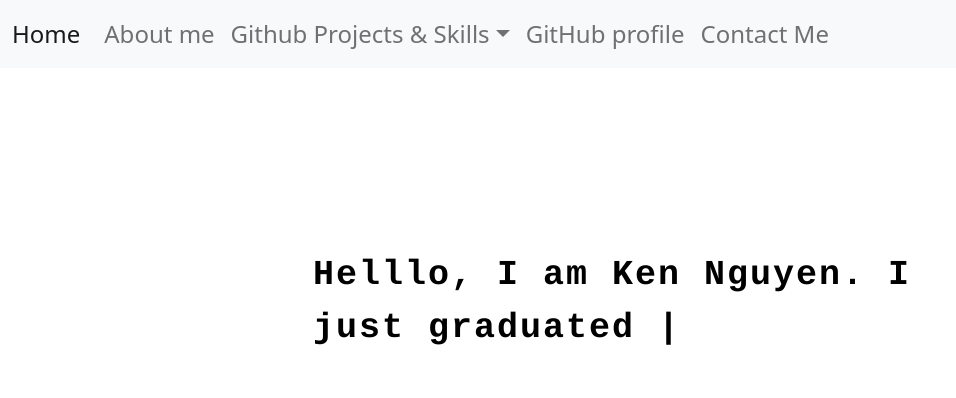
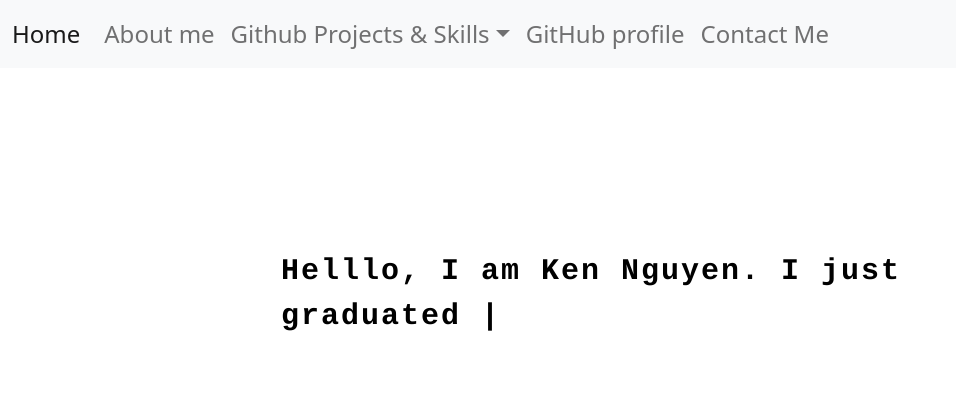
Before and after one commit to kennguyen111/kennguyen111.github.io, a plain HTML site: page index.html in a window 1280 px wide. Shown: the whole page, without its empty margins (0-956 px from the left). Drawn offline with nearby package versions, Linux system fonts and the light colour scheme.

Commit message:
change font size of text

```diff
--- a/custom.css
+++ b/custom.css
@@ -1,6 +1,6 @@
 blockquote {
     margin: auto;
-    width: 55%;
+    width: 60%;
     padding: 10px;
     padding-top: 150px;
 }
@@ -12,7 +12,7 @@ blockquote p {
     color: black;
     letter-spacing: 2px;
     font-weight: 700;
-    font-size: 35px;
+    font-size: 30px;
 }
 
 #type-text::after {
```
